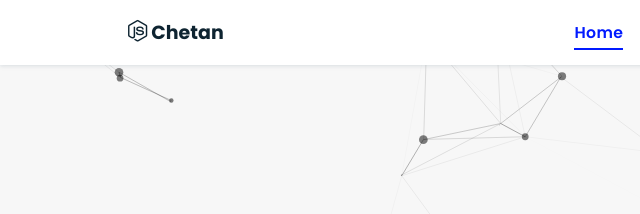
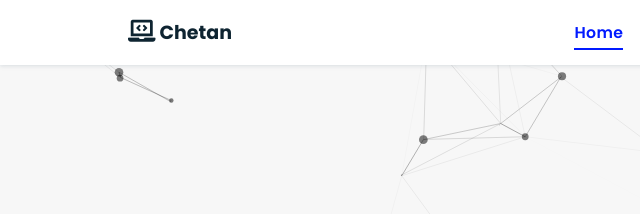
Before and after one commit to Wani-Chetan-999/Personal-Portfolio, a plain HTML site: page index.html in a window 1280 px wide. Shown: the top 214 px of the page, 0-640 px from the left. Drawn offline with nearby package versions, Linux system fonts and the light colour scheme.

Commit message:
logo added

```diff
--- a/index.html
+++ b/index.html
@@ -23,7 +23,7 @@
 
 <!-- navbar starts -->
 <header>
-        <a href="/" class="logo"><i class="fab fa-node-js"></i> Chetan</a>
+        <a href="/" class="logo"><i class="fas fa-laptop-code"></i> Chetan</a>
 
         <div id="menu" class="fas fa-bars"></div>
         <nav class="navbar">
```
Also changed, not shown: logo.png (added).
